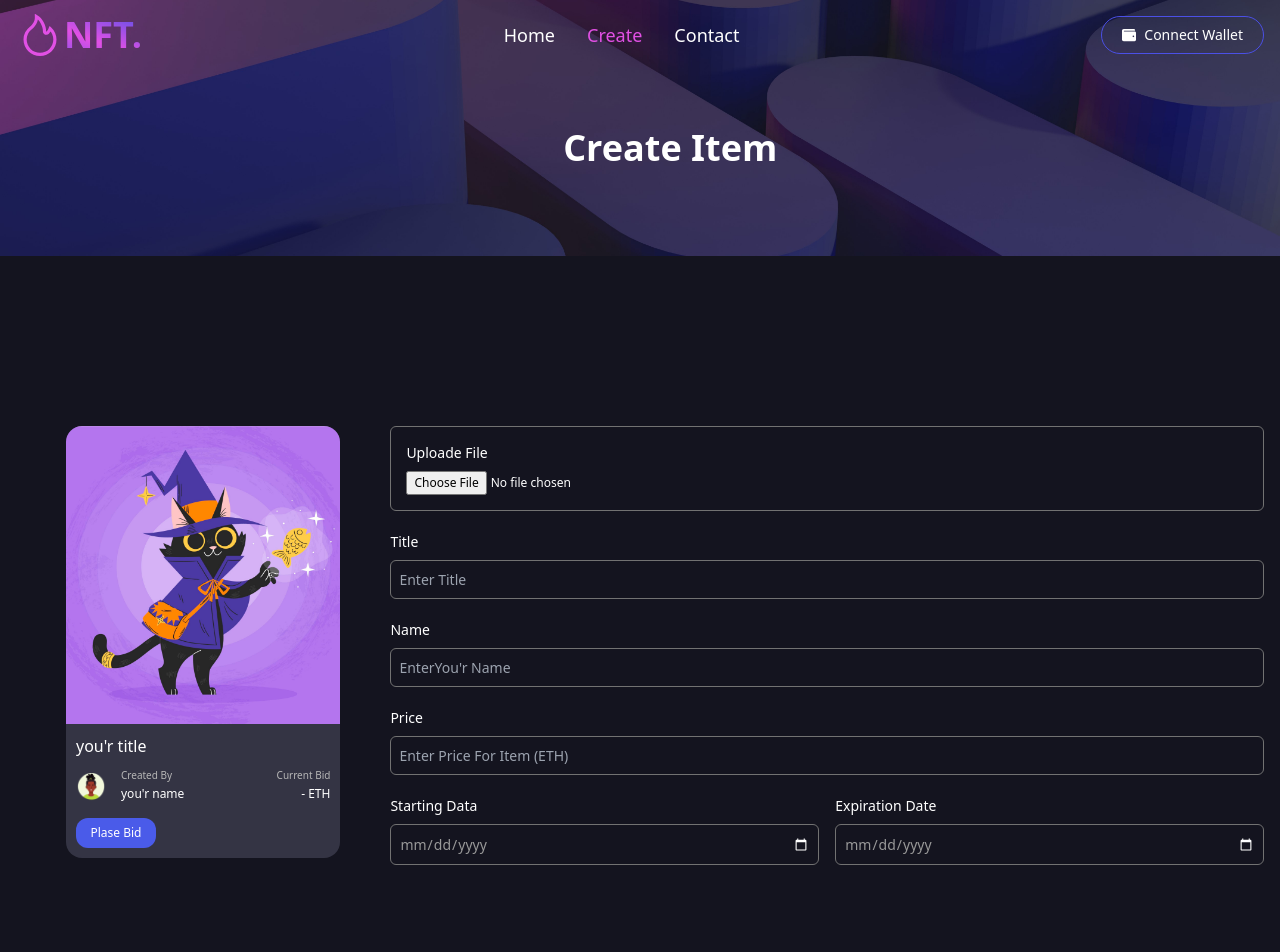
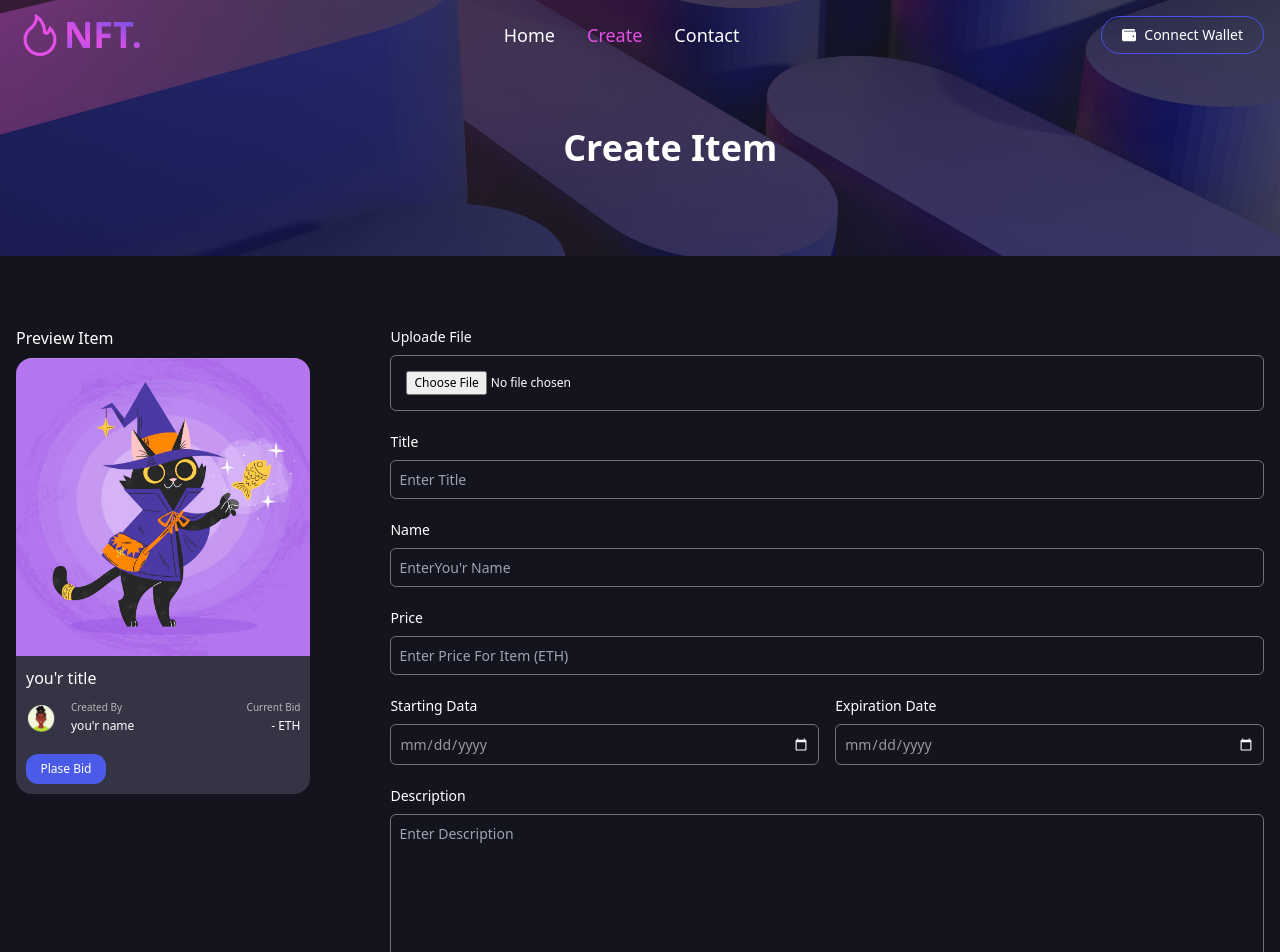
Before and after one commit to AmirxOne/NFT, a React (Create React App) app: page /create in a window 1280 px wide. Shown: the top 952 px of the page. Built offline with nearby package versions, Linux system fonts and the light colour scheme.

Commit message:
complete create page

```diff
--- a/src/components/Poster.js
+++ b/src/components/Poster.js
@@ -5,9 +5,7 @@ import { useLocation } from 'react-router-dom'
 import bgContact from '../assets/images/bg.jpg'
 
 const Poster = () => {
-
     const loc = useLocation()
-    console.log(loc)
 
     return (
         <div className='w-full h-64 -top-[70px] relative'>
--- a/src/components/TrendNft/Trend.js
+++ b/src/components/TrendNft/Trend.js
@@ -58,7 +58,7 @@ const Trend = (props) => {
                     <div className='mt-[15px]'>
                         {!isLoading && <div className='w-[80px] h-[30px] overflow-hidden text-[12px] rounded-xl text-white'><Skeleton className='absolute top-[-3px]' width="100%" height="100%" /></div>}
 
-                        {isLoading && <button className='hover:bg-[#3c49bd] transition-all duration-300 w-[80px] h-[30px] bg-[#4A5BE9] text-[12px] rounded-xl text-white'>Plase Bid</button>}
+                        {isLoading && <button className='hover:bg-[#3c49bd] transition-all duration-300 w-[80px] h-[30px] bg-[#4A5BE9] text-[12px] rounded-xl mt-1 text-white'>Plase Bid</button>}
                     </div>
                 </div>
             </div>
--- a/src/pages/Create.js
+++ b/src/pages/Create.js
@@ -25,8 +25,9 @@ const Create = () => {
     return (
         <Fragment>
             <Poster />
-            <div className='flex w-full max-w-[1320px] h-[600px] m-auto px-4 my-[100px]'>
-                <div className='h-[400px] w-[30%] px-[50px]'>
+            <div className='flex flex-col l:flex-row justify-between w-full xl:max-w-[1320px] lg:max-w-[1024px] md:max-w-[900px] sm:max-w-[640px] h-auto m-auto px-4'>
+                <div className='flex flex-col items-start h-auto mb-[20px] lg:w-[30%] md:w-[40%] sm:w-[40%] lg:pr-[80px] sm:pr-[20px] s:px-[100px] l:px-0'>
+                    <span className='text-white mb-2 flex'>Preview Item</span>
                     <Trend
                         image={pic}
                         title={title === '' ? "you'r title" : title}
@@ -35,28 +36,29 @@ const Create = () => {
                         avatar={avatar}
                     />
                 </div>
-                <form className='w-[70%] flex flex-col'>
+                <form className='lg:w-[70%] md:w-[60%] sm:w-[60%] flex flex-col relative right-0'>
+                    <label className='text-[#ffffff] text-[14px] mb-2'>Uploade File</label>
                     <div className='flex flex-col mb-[20px] border-[#727272] border-[1px] rounded-md p-[15px]'>
-                        <label className='text-[#ffffff] text-[14px] mb-2'>Uploade File</label>
+
                         <input className='outline-0 text-white text-[12px]' type={'file'} />
                     </div>
 
                     <div className='flex flex-col mb-[20px]'>
                         <label className='text-[#ffffff] text-[14px] mb-2'>Title</label>
-                        <input className='text-white outline-0 bg-transparent border-[1px] border-[#727272] rounded-md text-[14px] p-[8px] w-full' placeholder='Enter Title' type={'text'} onChange={titleHandler} />
+                        <input spellCheck={false} className='text-white outline-0 bg-transparent border-[1px] border-[#727272] rounded-md text-[14px] p-[8px] w-full' placeholder='Enter Title' type={'text'} onChange={titleHandler} />
                     </div>
 
                     <div className='flex flex-col mb-[20px]'>
                         <label className='text-[#ffffff] text-[14px] mb-2'>Name</label>
-                        <input className='text-white outline-0 bg-transparent border-[1px] border-[#727272] rounded-md text-[14px] p-[8px] w-full' placeholder="EnterYou'r Name" type={'text'} onChange={nameHandler} />
+                        <input spellCheck={false} className='text-white outline-0 bg-transparent border-[1px] border-[#727272] rounded-md text-[14px] p-[8px] w-full' placeholder="EnterYou'r Name" type={'text'} onChange={nameHandler} />
                     </div>
 
                     <div className='flex flex-col mb-[20px]'>
                         <label className='text-[#ffffff] text-[14px] mb-2'>Price</label>
-                        <input className='text-white outline-0 bg-transparent border-[1px] border-[#727272] rounded-md text-[14px] p-[8px] w-full' placeholder="Enter Price For Item (ETH)" type={'number'} min="0" onChange={priceHandler} />
+                        <input spellCheck={false} className='text-white outline-0 bg-transparent border-[1px] border-[#727272] rounded-md text-[14px] p-[8px] w-full' placeholder="Enter Price For Item (ETH)" type={'number'} min="0" onChange={priceHandler} />
                     </div>
 
-                    <div className='flex mb-[10px] w-full'>
+                    <div className='flex w-full mb-[20px]'>
                         <div className='flex flex-col w-[50%] mr-2'>
                             <label className='text-[#ffffff] text-[14px] mb-2'>Starting Data</label>
                             <input className='text-[#999999] outline-0 bg-transparent border-[1px] border-[#727272] rounded-md text-[14px] p-[8px] w-full' type={'date'} />
@@ -66,6 +68,11 @@ const Create = () => {
                             <input className='text-[#999999] outline-0 bg-transparent border-[1px] border-[#727272] rounded-md text-[14px] p-[8px] w-full' type={'date'} />
                         </div>
                     </div>
+
+                    <div className='flex flex-col mb-[20px]'>
+                        <label className='text-[#ffffff] text-[14px] mb-2'>Description</label>
+                        <textarea spellCheck={false} className='text-white outline-0 bg-transparent border-[1px] border-[#727272] rounded-md text-[14px] p-[8px] w-full min-h-[300px]' placeholder='Enter Description'></textarea>
+                    </div>
                 </form >
             </div >
         </Fragment>
--- a/tailwind.config.js
+++ b/tailwind.config.js
@@ -9,6 +9,7 @@ module.exports = {
   theme: {
     screens: {
       's': '420px',
+      'l': '570px',
       ...defaultTheme.screens,
     },
   },
```
Also changed, not shown: src/pages/Wallet.js (line endings or trailing spaces).
